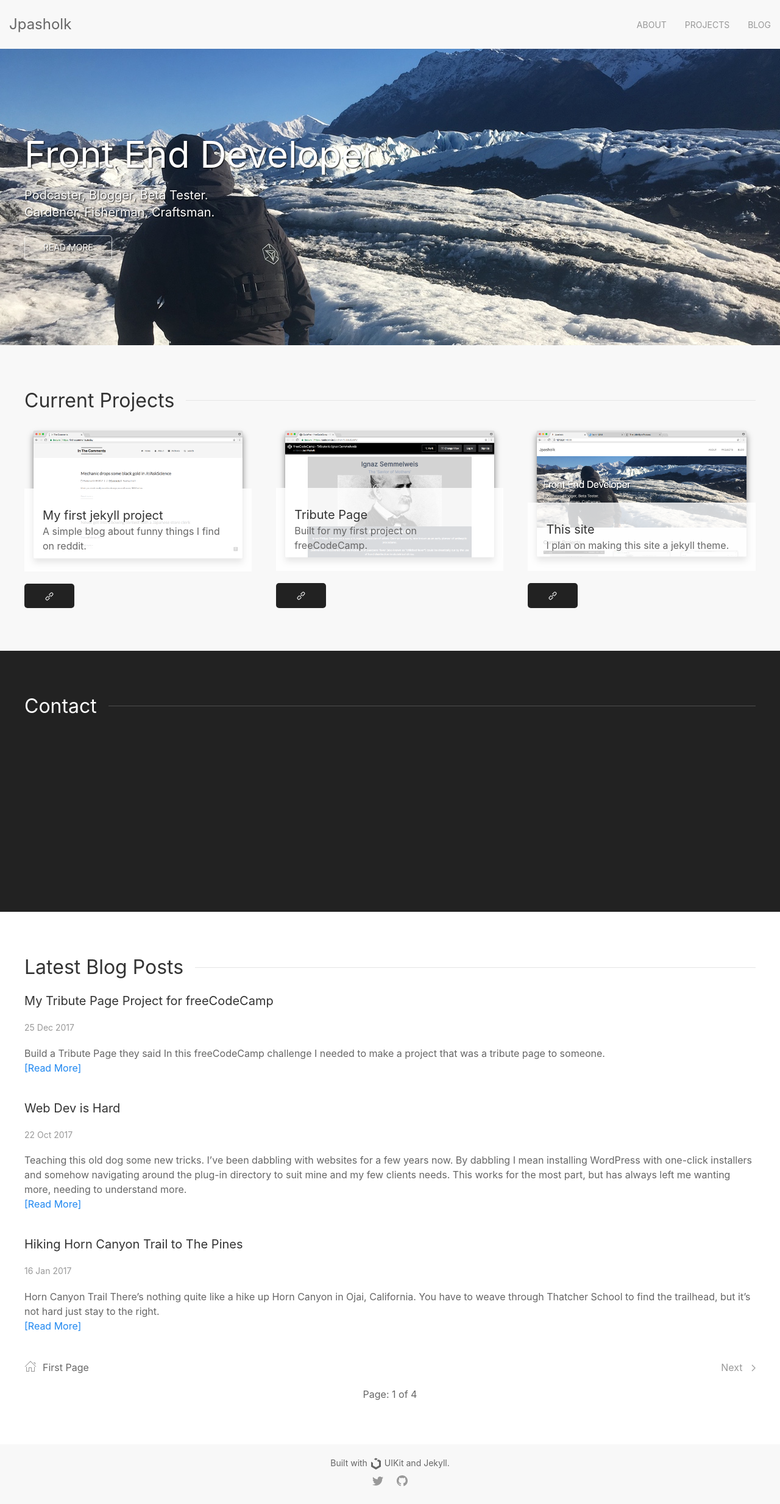
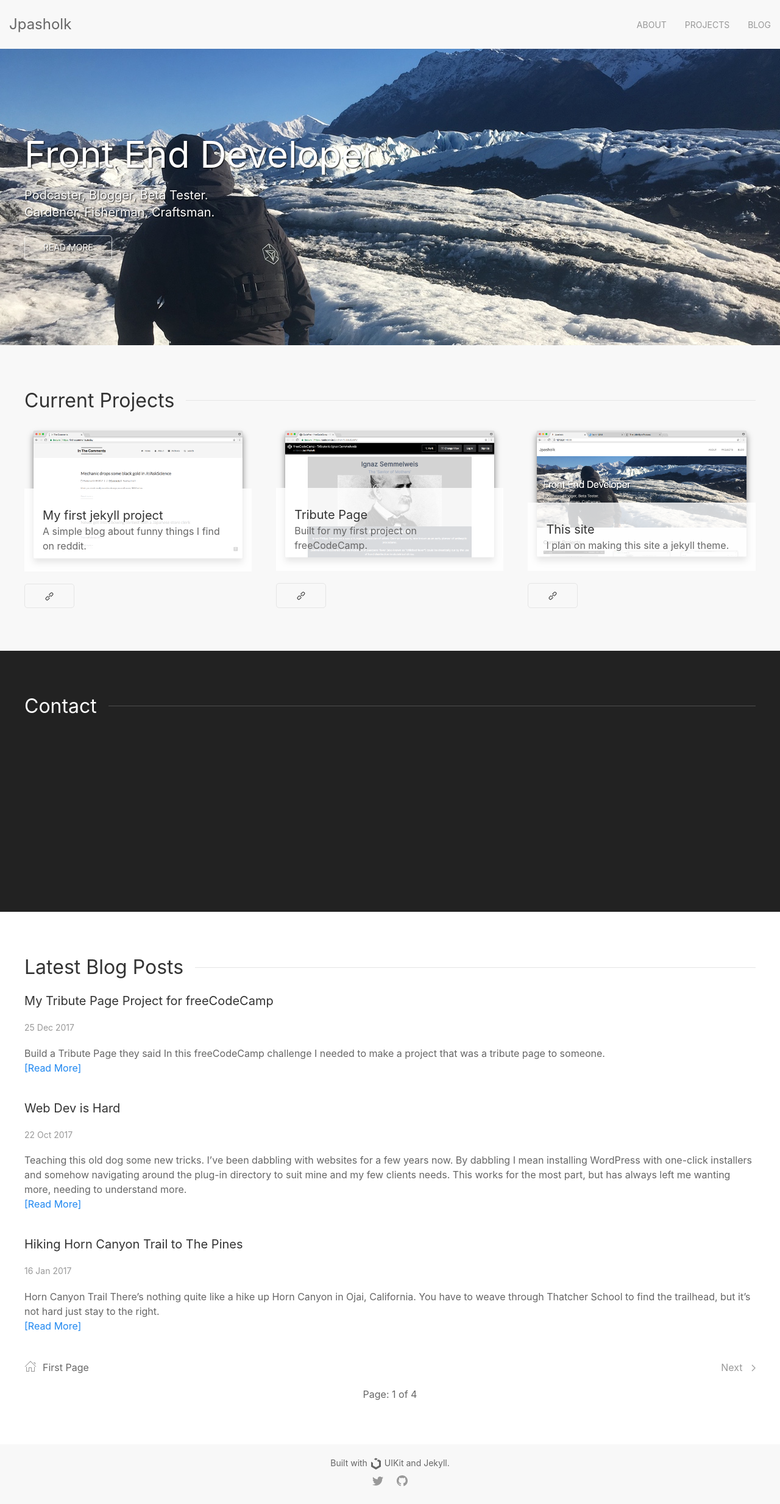
Before and after one commit to jpasholk/jpasholk.github.io, a Jekyll site: the page built from index.html, in a window 1280 px wide. Shown: the whole page at 61% size. Built offline with Jekyll 4.4.1, drawn with Linux system fonts in a browser that asks for light colours; the list of posts is cut into pages by our own code.

Commit message:
Nevermind...

```diff
--- a/_includes/body.html
+++ b/_includes/body.html
@@ -33,7 +33,7 @@
               </div>
             </div>
             <div class="uk-flex">
-              <a class="uk-button uk-button-secondary uk-border-rounded" href="https://inthecomments.today/" target="_blank" uk-icon="link"></a>
+              <a class="uk-button uk-button-default uk-border-rounded" href="https://inthecomments.today/" target="_blank" uk-icon="link"></a>
             </div>
           </div>
 
@@ -45,7 +45,7 @@
               </div>
             </div>
             <div class="uk-flex">
-              <a class="uk-button uk-button-secondary uk-border-rounded" href="https://codepen.io/jpasholk/full/BJQpMY/" target="_blank" uk-icon="link"></a>
+              <a class="uk-button uk-button-default uk-border-rounded" href="https://codepen.io/jpasholk/full/BJQpMY/" target="_blank" uk-icon="link"></a>
             </div>
           </div>
 
@@ -57,7 +57,7 @@
               </div>
             </div>
             <div class="uk-flex">
-              <a class="uk-button uk-button-secondary uk-border-rounded" href="https://github.com/jpasholk/jpasholk.github.io" target="_blank" uk-icon="link"></a>
+              <a class="uk-button uk-button-default uk-border-rounded" href="https://github.com/jpasholk/jpasholk.github.io" target="_blank" uk-icon="link"></a>
             </div>
           </div>
 
```
